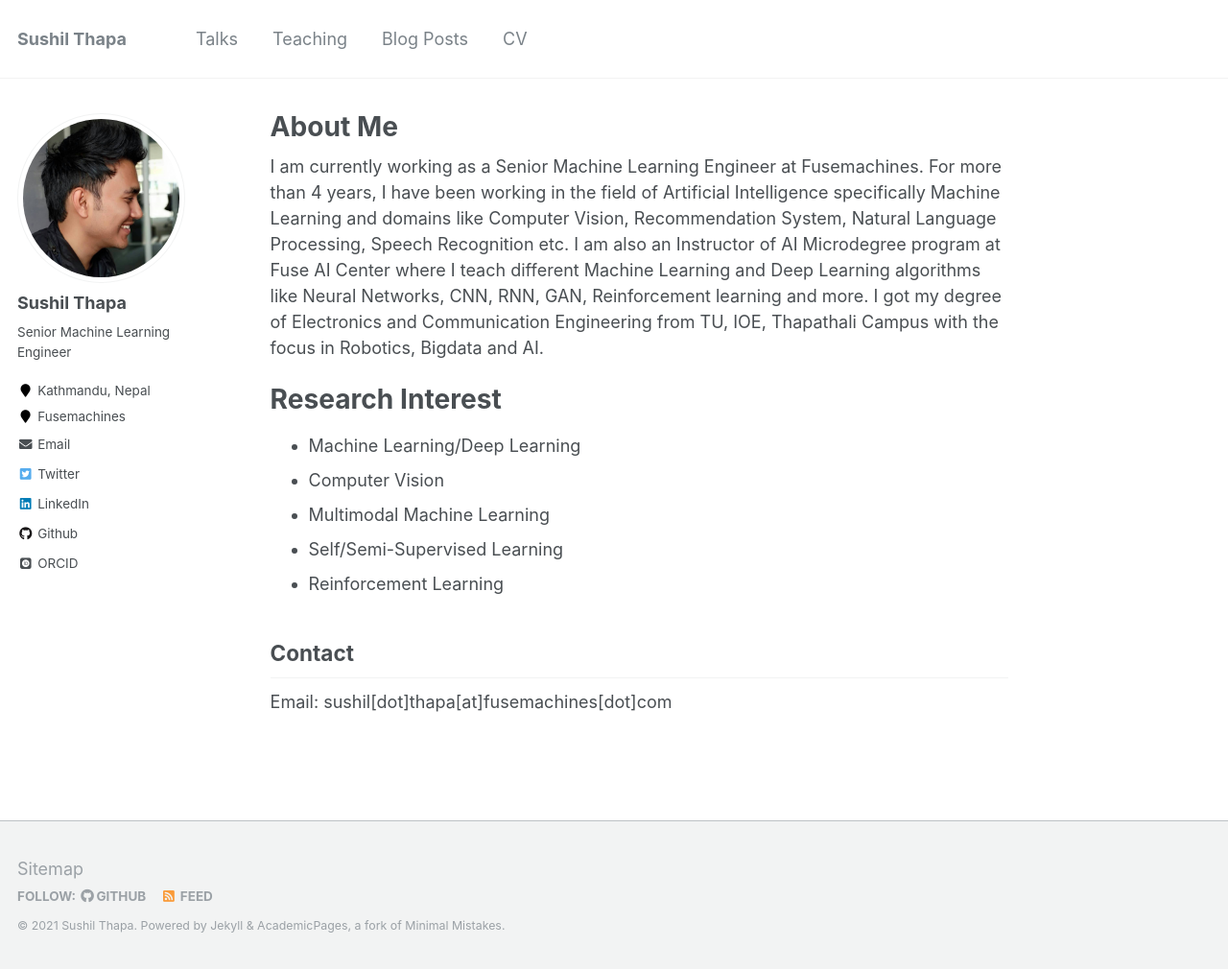
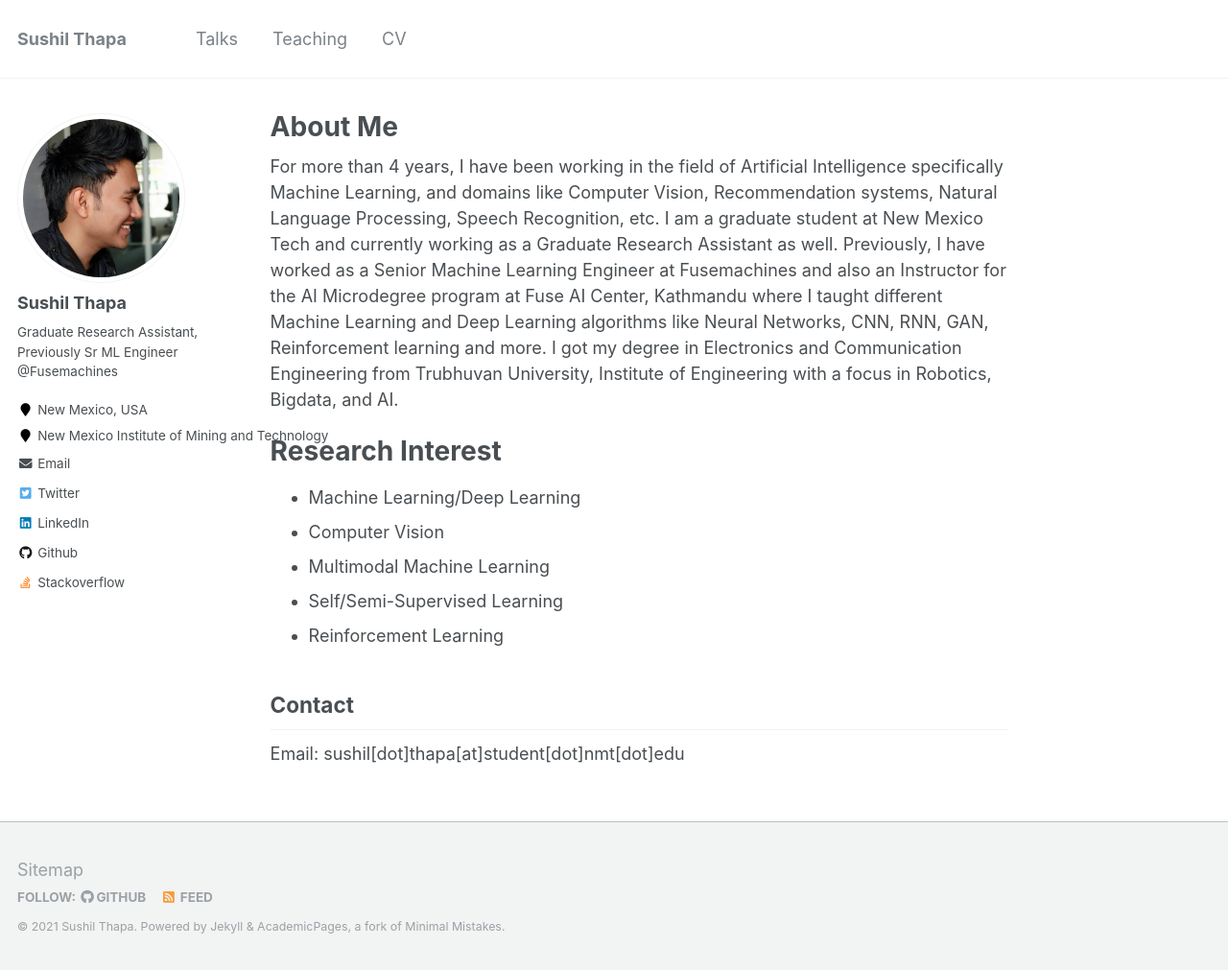
Before and after one commit to Sushil-Thapa/sushil-thapa.github.io, a Jekyll site: the page built from _pages/about.md, in a window 1280 px wide and 1011 px high. Shown: the whole window at 96% size. Built offline with Jekyll 4.4.1, drawn with Linux system fonts in a browser that asks for light colours; some web fonts are replaced.

Commit message:
Update: Feb 2021

```diff
--- a/_config.yml
+++ b/_config.yml
@@ -10,7 +10,7 @@ locale                   : "en-US"
 title                    : "Sushil Thapa"
 title_separator          : "-"
 name                     : &name "Sushil Thapa"
-description              : &description "Senior Machine Learning Engineer, Fusemachines"
+description              : &description "Senior Machine Learning Engineer, Fusemachines Inc."
 url                      : https://sushil-thapa.github.io # the base hostname & protocol for your site e.g. "https://mmistakes.github.io"
 baseurl                  : "" # the subpath of your site, e.g. "/blog"
 repository               : "sushil-thapa/sushil-thapa.github.io"
@@ -82,12 +82,12 @@ analytics:
 author:
   name             : "Sushil Thapa"
   avatar           : "profile.jpg"
-  bio              : "Senior Machine Learning Engineer"
-  location         : "Kathmandu, Nepal"
-  employer         : "Fusemachines"
+  bio              : "Graduate Research Assistant, Previously Sr ML Engineer @Fusemachines"
+  location         : "New Mexico, USA"
+  employer         : "New Mexico Institute of Mining and Technology"
   pubmed           : # "https://www.ncbi.nlm.nih.gov/pubmed/?term=john+snow"
   googlescholar    : #"http://yourfullgooglescholarurl.com"
-  email            : "mailsushilthapa@gmail.com"
+  email            : "sushil_thapa@outlook.com"
   researchgate     :  # example: "https://www.researchgate.net/profile/yourprofile"
   uri              :
   bitbucket        :
@@ -96,17 +96,17 @@ author:
   flickr           :
   facebook         : #"sushilhere"
   foursquare       :
-  github           : "sushil-thapa"
+  github           : "Sushil-Thapa"
   google_plus      :
   keybase          :
   instagram        :
   impactstory      : #"https://profiles.impactstory.org/u/xxxx-xxxx-xxxx-xxxx"
   lastfm           :
   linkedin         : "thapasushil"
-  orcid            : "http://orcid.org/yourorcidurl"
+  # orcid            : "http://orcid.org/yourorcidurl"
   pinterest        :
   soundcloud       :
-  stackoverflow    : # http://stackoverflow.com/users/123456/username
+  stackoverflow    : 7882835/sushil-thapa
   steam            :
   tumblr           :
   twitter          : "tsusil"
--- a/_data/navigation.yml
+++ b/_data/navigation.yml
@@ -12,8 +12,8 @@ main:
 #   - title: "Portfolio"
 #     url: /portfolio/
 
-  - title: "Blog Posts"
-    url: /blog/
+  # - title: "Blog Posts"
+  #   url: /blog/
 
   - title: "CV"
     url: /cv/
--- a/_pages/about.md
+++ b/_pages/about.md
@@ -7,10 +7,9 @@ redirect_from:
   - /about/
   - /about.html
 ---
-I am currently working as a Senior Machine Learning Engineer at Fusemachines.
-For more than 4 years, I have been working in the field of Artificial Intelligence specifically Machine Learning and domains like Computer Vision, Recommendation System, Natural Language Processing, Speech Recognition etc.
-I am also an Instructor of AI Microdegree program at Fuse AI Center where I teach different Machine Learning and Deep Learning algorithms like Neural Networks, CNN, RNN, GAN, Reinforcement learning and more.
-I got my degree of Electronics and Communication Engineering from TU, IOE, Thapathali Campus with the focus in Robotics, Bigdata and AI.
+For more than 4 years, I have been working in the field of Artificial Intelligence specifically Machine Learning, and domains like Computer Vision, Recommendation systems, Natural Language Processing, Speech Recognition, etc.
+I am a graduate student at New Mexico Tech and currently working as a Graduate Research Assistant as well. Previously, I have worked as a Senior Machine Learning Engineer at Fusemachines and also an Instructor for the AI Microdegree program at Fuse AI Center, Kathmandu where I taught different Machine Learning and Deep Learning algorithms like Neural Networks, CNN, RNN, GAN, Reinforcement learning and more.
+I got my degree in Electronics and Communication Engineering from Trubhuvan University, Institute of Engineering with a focus in Robotics, Bigdata, and AI.
 
 Research Interest
 ======
@@ -22,4 +21,4 @@ Research Interest
 
 Contact
 ------
-Email: sushil[dot]thapa[at]fusemachines[dot]com
+Email: sushil[dot]thapa[at]student[dot]nmt[dot]edu
```
Also changed, not shown: _pages/cv.md (+5 -0 lines).
